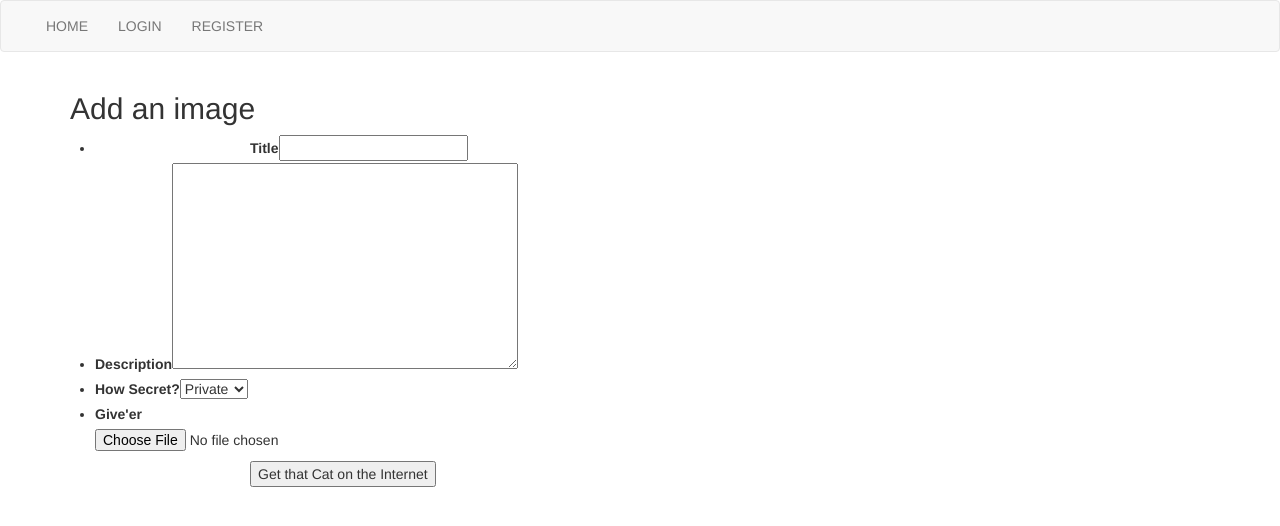
After one commit to wohlfea/django_imager, a Django app: page /images/photo/add/ in a window 1280 px wide. The commit adds this page. Shown: the top 526 px of the page. Run offline with Django 3.2, Linux system fonts and the light colour scheme; some libraries are stand-ins or nearby versions.

Commit message:
views and urls split out into apps. user can create new images and albums, still unable to add photos to albums.

```diff
--- a/imagersite/imager_images/models.py
+++ b/imagersite/imager_images/models.py
@@ -2,6 +2,9 @@ from django.db import models
 from django.utils.encoding import python_2_unicode_compatible
 from django.conf import settings
 from sorl.thumbnail import ImageField
+from django.forms import ModelForm
+from django.forms import ModelMultipleChoiceField
+from django.contrib.admin.widgets import FilteredSelectMultiple
 
 
 VISIBILITY_CHOICES = (
@@ -17,7 +20,7 @@ class Album(models.Model):
     owner = models.ForeignKey(settings.AUTH_USER_MODEL,
                               on_delete=models.CASCADE,
                               related_name='albums',
-                              null=True)
+                              default='')
     title = models.CharField(default='', max_length=255)
     description = models.TextField(default='')
     date_uploaded = models.DateTimeField(auto_now_add=True)
@@ -25,7 +28,8 @@ class Album(models.Model):
     date_published = models.DateTimeField(auto_now_add=True)
     published = models.CharField(max_length=7, choices=VISIBILITY_CHOICES,
                                  default='Private')
-    cover = models.ForeignKey('Image', null=True, on_delete=models.CASCADE)
+    # cover = models.ForeignKey('Image', null=True, on_delete=models.CASCADE)
+    cover = models.ImageField(default='default_cat.jpg')
 
     def __str__(self):
         return self.title
@@ -37,8 +41,8 @@ class Image(models.Model):
     owner = models.ForeignKey(settings.AUTH_USER_MODEL,
                               on_delete=models.CASCADE,
                               related_name='images',
-                              null=True)
-    photo = ImageField(upload_to='photo_files/%Y-%m-%d', null=True)
+                              default='')
+    photo = ImageField(upload_to='photo_files/%Y-%m-%d', default='')
     title = models.CharField(default='', max_length=255)
     description = models.TextField(default='')
     date_uploaded = models.DateTimeField(auto_now_add=True)
@@ -50,3 +54,18 @@ class Image(models.Model):
 
     def __str__(self):
         return self.title
+
+
+class ImageForm(ModelForm):
+    class Meta:
+        model = Image
+        fields = ['title', 'description', 'published', 'photo']
+
+
+class AlbumForm(ModelForm):
+    class Meta:
+        model = Album
+        fields = ['title', 'description', 'owner']
+
+    # select_images = user_images = ModelMultipleChoiceField(queryset=Image.owner.images.all(),
+    #                                                        widget=FilteredSelectMultiple("verbose name", is_stacked=False))
--- /dev/null
+++ b/imagersite/imager_images/urls.py
@@ -0,0 +1,10 @@
+from django.conf.urls import url
+from .views import album_view, image_view, add_photo, add_album
+
+
+urlpatterns = [
+    url(r'^album/(?P<user_id>[0-9]+)/(?P<album_id>[0-9]+)', album_view, name='album_view'),
+    url(r'^image/(?P<user_id>[0-9]+)/(?P<image_id>[0-9]+)', image_view, name='image_view'),
+    url(r'^photo/add/$', add_photo, name='add_photo'),
+    url(r'^album/add/$', add_album, name='add_album'),
+]
--- a/imagersite/imager_images/views.py
+++ b/imagersite/imager_images/views.py
@@ -1,3 +1,45 @@
-from django.shortcuts import render
+from __future__ import unicode_literals
+from django.http import HttpResponse
+from django.shortcuts import render, redirect
+from django.contrib.auth.models import User
+from .models import ImageForm, AlbumForm
 
-# Create your views here.
+
+def image_view(request, **kwargs):
+    image_id = kwargs.get('image_id')
+    user = User.objects.filter(id=kwargs.get('user_id')).first()
+    image = user.images.filter(id=image_id).first()
+    if not image.published == 'Public' and not request.user.id == user.id:
+        return HttpResponse('Unauthorized', status=401)
+    return render(request, 'images/image_view.html', context={'image': image})
+
+
+def album_view(request, **kwargs):
+    album_id = kwargs.get('album_id')
+    user = User.objects.filter(id=kwargs.get('user_id')).first()
+    album = user.albums.filter(id=album_id)[0]
+    images = user.albums.filter(id=album_id)[0].images.all()
+    if not request.user.id == user.id:
+        images = images.filter(published='Public')
+    return render(request, 'images/album_view.html',
+                  context={'album': album, 'images': images})
+
+
+def add_photo(request):
+    form = ImageForm(request.POST, request.FILES)
+    if request.method == 'POST' and form.is_valid():
+        form.instance.owner = request.user
+        form.save()
+        return redirect('library')
+    return render(request, 'images/add_image.html', context={'form': form})
+
+
+def add_album(request):
+    form = AlbumForm(request.POST)
+    form.instance.owner = request.user
+    images = request.user.images.all()
+    if request.method == 'POST' and form.is_valid():
+        # form.cleaned_data.get('images')
+        form.save()
+        return redirect('library')
+    return render(request, 'images/add_album.html', context={'form': form, 'images': images})
--- a/imagersite/imager_profile/models.py
+++ b/imagersite/imager_profile/models.py
@@ -25,7 +25,7 @@ class ImagerProfile(models.Model):
     user = models.OneToOneField(settings.AUTH_USER_MODEL,
                                 on_delete=models.CASCADE,
                                 related_name='profile',
-                                null=False)
+                                default='')
     location = models.CharField(default='', max_length=255)
     bio = models.TextField(default='')
     camera = models.TextField(default='')
--- a/imagersite/imagersite/templates/base.html
+++ b/imagersite/imagersite/templates/base.html
@@ -38,6 +38,9 @@
                 <li><a href="{% url 'auth_logout' %}">LOGOUT</a></li>
                 <li><a href="{% url 'profile_view' %}">PROFILE</a></li>
                 <li><a href="{% url 'library' %}">LIBRARY</a></li>
+                <li><a href="{% url 'add_photo' %}">ADD PHOTO</a></li>
+                <li><a href="{% url 'add_album' %}">ADD ALBUM</a></li>
+
               {% endif %}
           </ul>
           <ul class="nav navbar-nav navbar-right">
--- /dev/null
+++ b/imagersite/imagersite/templates/images/add_image.html
@@ -0,0 +1,20 @@
+{% extends "base.html" %}
+    {% block content %}
+    <div class="container">
+        <h2>Add an image</h2>
+        <div class="row">
+          <form class="" method="post" enctype="multipart/form-data">
+            {% csrf_token %}
+            <div class="col-md-2"></div>
+            <ul>
+              <li><label>Title</label>{{ form.title }}</li>
+              <li><label>Description</label>{{ form.description }}</li>
+              <li><label>How Secret?</label>{{ form.published }}</li>
+              <li><label>Give'er</label>{{ form.photo }}</li>
+            </ul>
+            <div class="col-md-2"></div>
+            <button type="submit" name="button" value="Submit">Get that Cat on the Internet</button>
+          </form>
+        </div>
+    </div>
+    {% endblock %}
--- a/imagersite/imagersite/urls.py
+++ b/imagersite/imagersite/urls.py
@@ -14,22 +14,23 @@ Including another URLconf
     2. Add a URL to urlpatterns:  url(r'^blog/', include('blog.urls'))
 """
 from django.conf.urls import include, url
-from django.contrib import admin, auth
-from .views import home_page, profile_view, library, album_view, image_view
+from django.contrib import admin
+from .views import home_page, profile_view, library
 from django.conf import settings
 from django.conf.urls.static import static
+from django.contrib.auth.views import login, logout
+
 
 urlpatterns = [
     url(r'^admin/', admin.site.urls),
     url(r'^$', home_page, name='home_page'),
-    url(r'^accounts/login/$', auth.views.login, name="login"),
-    url(r'^accounts/logout/$', auth.views.logout,
+    url(r'^accounts/login/$', login, name="login"),
+    url(r'^accounts/logout/$', logout,
         {'next_page': home_page}, name='logout'),
     url(r'^accounts/', include('registration.backends.hmac.urls')),
     url(r'^accounts/profile', profile_view, name='profile_view'),
     url(r'^images/library', library, name='library'),
-    url(r'^images/album/(?P<user_id>[0-9]+)/(?P<album_id>[0-9]+)', album_view, name='album_view'),
-    url(r'^images/image/(?P<user_id>[0-9]+)/(?P<image_id>[0-9]+)', image_view, name='image_view')
+    url(r'^images/', include('imager_images.urls'))
 ]
 
 if settings.DEBUG:
```
Also changed, not shown: imagersite/imagersite/templates/images/add_album.html (added, +31 -0 lines), imagersite/imagersite/templates/images/library.html (+9 -3 lines), imagersite/imagersite/views.py (+18 -45 lines), imagersite/imager_profile/migrations/0004_auto_20160420_0133.py (added), imagersite/media/photo_files/default_cat.jpg (deleted).
